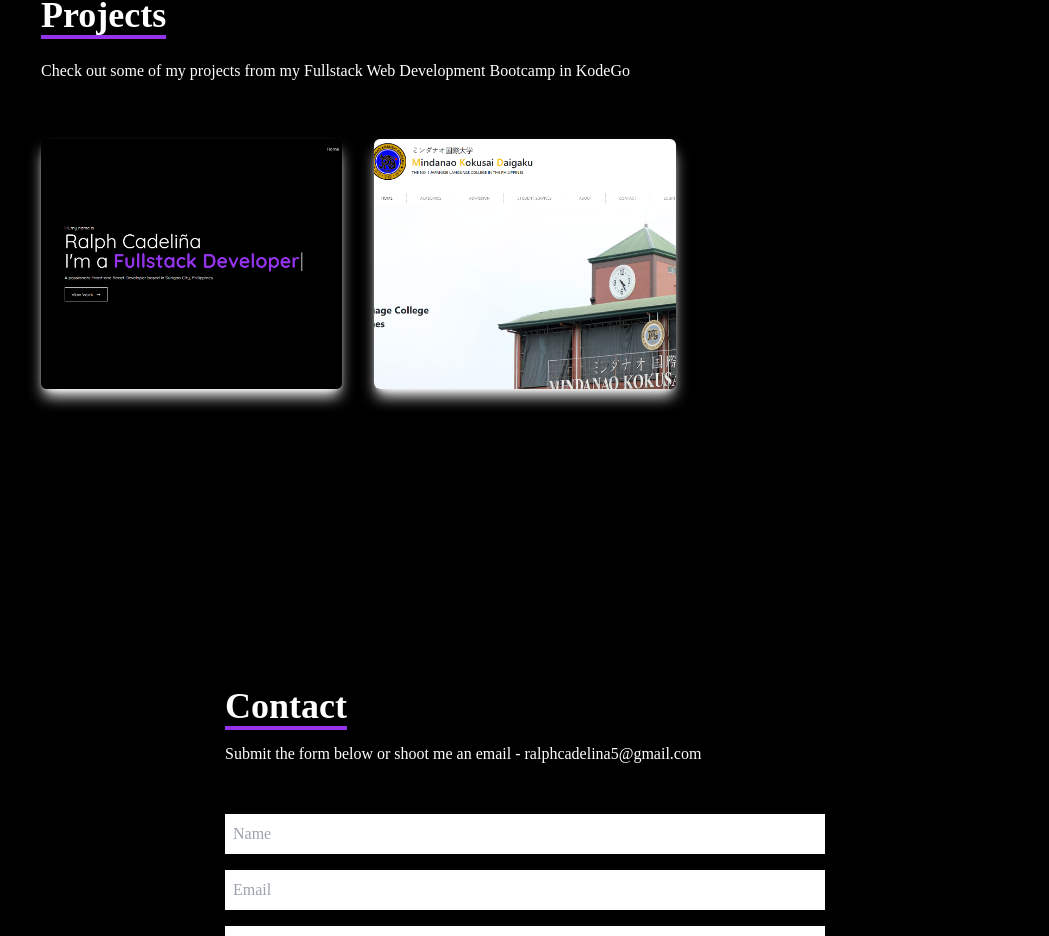
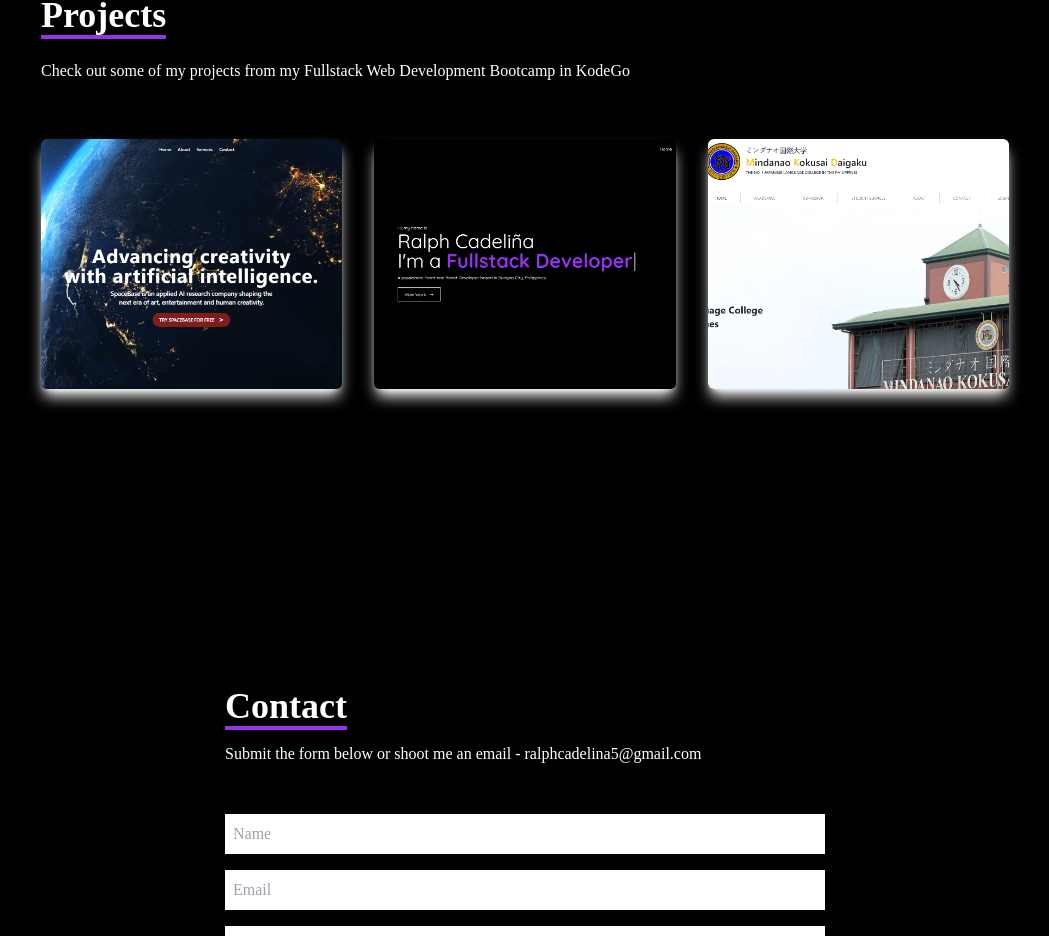
Before and after one commit to 5dam/ralphcadelina, a React (Create React App) app: page / in a window 1280 px wide. Shown: the part 2608-3544 px from the top of the page, without its empty margins (115-1164 px from the left). Built offline with nearby package versions, Linux system fonts and the light colour scheme.

Commit message:
added project

```diff
--- a/src/components/Project.jsx
+++ b/src/components/Project.jsx
@@ -1,6 +1,7 @@
 import React from 'react'
 import WorkImage1 from '../assets/works/mkdph-front.png'
 import WorkImage5 from '../assets/works/portfoliopic.png'
+import spacebase from '../assets/works/spacebase.png'
 
 const Project = () => {
   return (
@@ -16,6 +17,27 @@ const Project = () => {
         <div className="grid sm:grid-cols-2 md:grid-cols-3 gap-8">
 
         {/* Grid item */}
+
+        <div
+            style={{ backgroundImage: `url(${spacebase})` }}
+            className="shadow-lg shadow-[#040c16] dark:shadow-white group container rounded-md
+                      flex justify-center text-center items-center mx-auto content-div">
+
+            {/* Hover effects */}
+            <div className="opacity-0 group-hover:opacity-100 p-6">
+              <span className='text-xl font-bold text-white tracking-wider'>
+                  SpaceBase is an AI Tool built using react-tailwind powered by openai.
+              </span>
+              <div className='pt-8 text-center'>
+                <a href="https://spacebase.vercel.app/" target="_blank" rel="noopener noreferrer">
+                  <button className='text-center rounded-lg px-4 py-3 m-2 bg-white hover:scale-110 dark:text-black'>Demo</button>
+                </a>
+                <a href="https://github.com/5dam/spacebase" target="_blank" rel="noopener noreferrer">
+                  <button className='text-center rounded-lg px-4 py-3 m-2 bg-white hover:scale-110 dark:text-black'>Code</button>
+                </a>
+              </div>
+            </div>
+          </div>
 
           <div
             style={{ backgroundImage: `url(${WorkImage5})` }}
```
Also changed, not shown: src/assets/works/spacebase.png (added).
